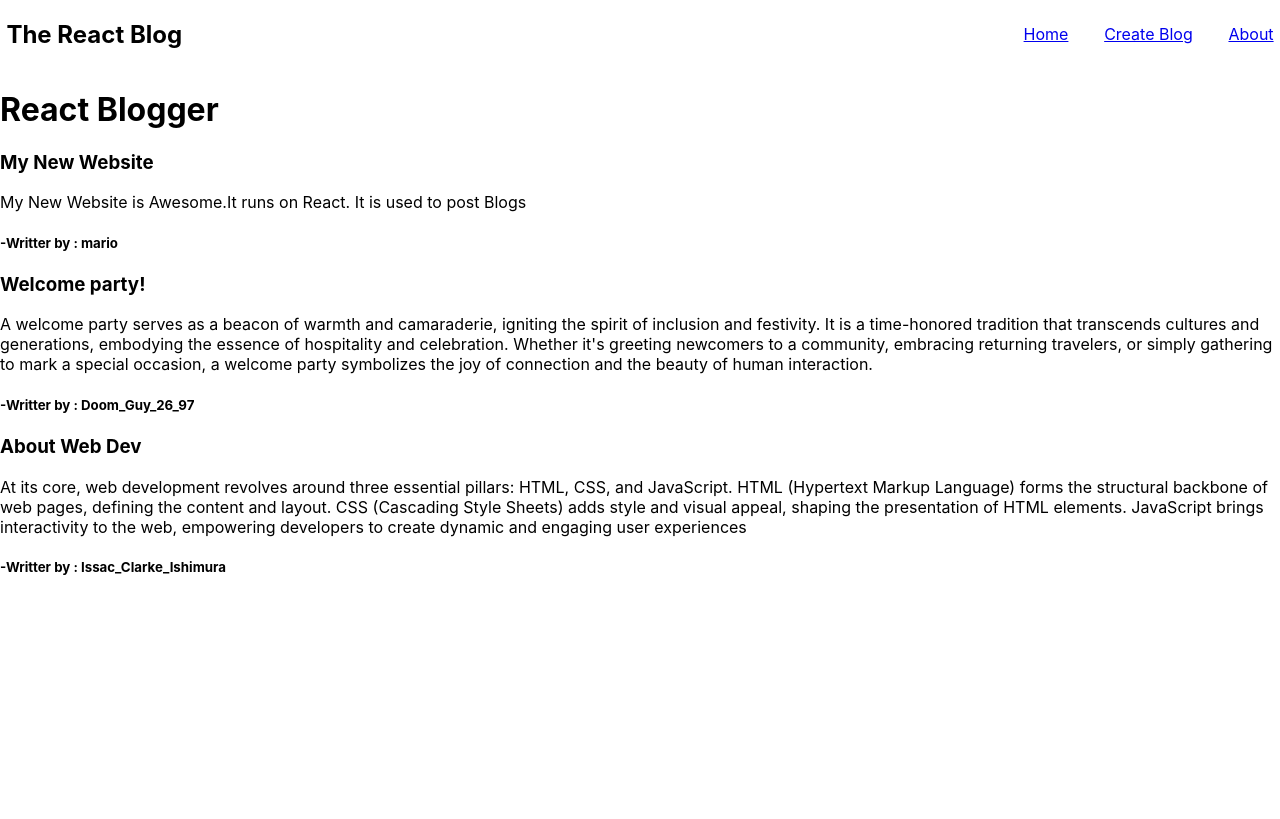
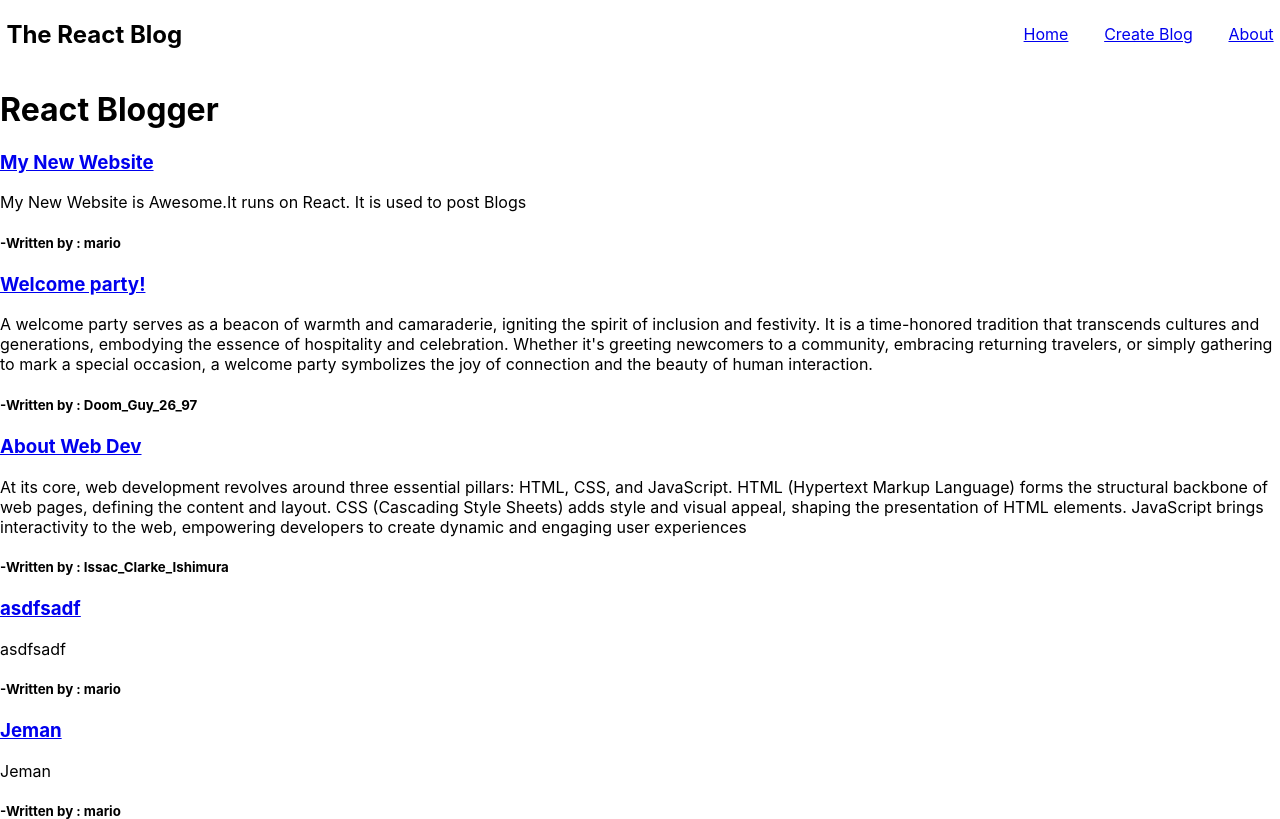
Before and after one commit to Jeman-Kumar-97-06/MY_Projects, a React (Create React App) app in the folder React_JS Projects/react_blog/: page / in a window 1280 px wide. Built offline with nearby package versions, Linux system fonts and the light colour scheme; data requests are answered from the project's data file.

Commit message:
Day 22 -- Made changes in react_blog --02/02/24

```diff
--- a/React_JS Projects/react_blog/data/db.json
+++ b/React_JS Projects/react_blog/data/db.json
@@ -1,7 +1,34 @@
 {
-    "blogs":[
-        {"title":"My New Website","body":"My New Website is Awesome.It runs on React. It is used to post Blogs","author":"mario","id":1},
-        {"title":"Welcome party!","body":"A welcome party serves as a beacon of warmth and camaraderie, igniting the spirit of inclusion and festivity. It is a time-honored tradition that transcends cultures and generations, embodying the essence of hospitality and celebration. Whether it's greeting newcomers to a community, embracing returning travelers, or simply gathering to mark a special occasion, a welcome party symbolizes the joy of connection and the beauty of human interaction.","author":"Doom_Guy_26_97","id":2},
-        {"title":"About Web Dev","body":"At its core, web development revolves around three essential pillars: HTML, CSS, and JavaScript. HTML (Hypertext Markup Language) forms the structural backbone of web pages, defining the content and layout. CSS (Cascading Style Sheets) adds style and visual appeal, shaping the presentation of HTML elements. JavaScript brings interactivity to the web, empowering developers to create dynamic and engaging user experiences","author":"Issac_Clarke_Ishimura","id":3}
-    ]
+  "blogs": [
+    {
+      "title": "My New Website",
+      "body": "My New Website is Awesome.It runs on React. It is used to post Blogs",
+      "author": "mario",
+      "id": "1"
+    },
+    {
+      "title": "Welcome party!",
+      "body": "A welcome party serves as a beacon of warmth and camaraderie, igniting the spirit of inclusion and festivity. It is a time-honored tradition that transcends cultures and generations, embodying the essence of hospitality and celebration. Whether it's greeting newcomers to a community, embracing returning travelers, or simply gathering to mark a special occasion, a welcome party symbolizes the joy of connection and the beauty of human interaction.",
+      "author": "Doom_Guy_26_97",
+      "id": "2"
+    },
+    {
+      "title": "About Web Dev",
+      "body": "At its core, web development revolves around three essential pillars: HTML, CSS, and JavaScript. HTML (Hypertext Markup Language) forms the structural backbone of web pages, defining the content and layout. CSS (Cascading Style Sheets) adds style and visual appeal, shaping the presentation of HTML elements. JavaScript brings interactivity to the web, empowering developers to create dynamic and engaging user experiences",
+      "author": "Issac_Clarke_Ishimura",
+      "id": "3"
+    },
+    {
+      "id": "0ff3",
+      "title": "asdfsadf",
+      "body": "asdfsadf",
+      "author": "mario"
+    },
+    {
+      "id": "1e77",
+      "title": "Jeman",
+      "body": "Jeman",
+      "author": "mario"
+    }
+  ]
 }
--- a/React_JS Projects/react_blog/src/App.js
+++ b/React_JS Projects/react_blog/src/App.js
@@ -2,6 +2,7 @@ import Navbar from './Navbar';
 import Home from './Home';
 import Create from './Create';
 import About from './About';
+import BlogDetails from './BlogDetails';
 import './App.css';
 import {BrowserRouter as Router, Route, Routes} from 'react-router-dom';
 function App() {
@@ -16,6 +17,7 @@ function App() {
         <Route exact path='/' element={<Home/>}/>
         <Route path='/create' element={<Create/>}/>
         <Route path='/about' element={<About/>}/>
+        <Route path='/blogs/:id' element={<BlogDetails/>}/>
       </Routes>
       </div>
     </Router>
--- /dev/null
+++ b/React_JS Projects/react_blog/src/BlogDetails.js
@@ -0,0 +1,28 @@
+import {useParams} from 'react-router-dom';
+import useFetch from './customUseFetchHook';
+const BlogDetails = () => {
+    const {id} = useParams();
+    const {data:blog, error,isPending} = useFetch('http://localhost:1234/blogs/'+id);
+    const handleClick = () => {
+        fetch('http://localhost:1234/blogs/'+blog.id,{
+            method:"DELTE"
+        }).then(()=>{
+            console.log("deleted")
+        })
+    }
+    return (
+        <div className="blog-details">
+            {isPending && <div>Loading...</div>}
+            {error && <div>{error}</div>}
+            {blog && (
+                <article>
+                    <h2>{blog.title}</h2>
+                    <p>{blog.body}</p>
+                    <h4>Written by - {blog.author}</h4>
+                    <button onClick={handleClick}>Delete</button>
+                </article>
+            )}
+        </div>
+        )
+}
+export default BlogDetails;
--- a/React_JS Projects/react_blog/src/BlogList.js
+++ b/React_JS Projects/react_blog/src/BlogList.js
@@ -1,14 +1,17 @@
-
+import {Link} from 'react-router-dom';
 const BlogList = (props) => {
     const blogs = props.blogs;
     return (
         <div className="all-blogs">
             {blogs.map(blog=>(
                 <div className="each-blog" key={blog.id}>
+                    <Link to={`/blogs/${blog.id}`}>
                     <h3>{blog.title}</h3>
+                    </Link>
                     <p className="blog-body">{blog.body}</p>
-                    <h5 className="blog-author">-Writter by : {blog.author}</h5>
+                    <h5 className="blog-author">-Written by : {blog.author}</h5>
                 </div>
+
             ))}
         </div>
         )
--- a/React_JS Projects/react_blog/src/Create.js
+++ b/React_JS Projects/react_blog/src/Create.js
@@ -1,10 +1,45 @@
+import {useState} from 'react';
+import {redirect} from 'react-router-dom';
 const Create = () => {
+    const [title,setTitle] = useState('');
+    const [body,setBody]   = useState('');
+    const [author,setAuthor] = useState('mario');
+    const [isPending,setIsPending] = useState(false);
+
+    const handleSubmit = (e) => {
+        e.preventDefault();
+        console.log("dnoe");
+        const blog = {title,body,author};
+        setIsPending(true);
+
+        fetch('http://localhost:1234/blogs',{
+            method:"POST",
+            headers:{"Content-Type":"application/json"},
+            body:JSON.stringify(blog)
+        }).then(()=>{
+            setIsPending(false);
+            redirect('/');
+        })
+    }
     return (
-        <form action="" className="createBlog">
-            <textarea name="" id="" cols="30" rows="10" className="new-blog-body"></textarea>
-            <button type="submit">Submit</button>
-        </form>
+        <div className="createBlog">
+            <h2>Add a new blog:-</h2>
+            <form onSubmit={handleSubmit}>
+                <label>Blog Title:</label>
+                <input type="text" required value={title} onChange={(e)=>setTitle(e.target.value)}/>
+                <label>Blog Body:</label>
+                <textarea required value={body} onChange={(e)=>setBody(e.target.value)}></textarea>
+                <label>Blog Author:</label>
+                <select value={author} onChange={(e)=>setAuthor(e.target.value)}>
+                    <option value="Doom_Guy_26">Doom_Guy_26</option>
+                    <option value="Vaga_Bond">Vaga_Bond</option>
+                    <option value="Surekha">Surekha</option>
+                </select>
+                {!isPending && <button>Add Blog</button>}
+                {isPending && <button disabled>Adding Blog ...</button>}
+            </form>
+        </div>
     )
 }
 
-export default Create
+export default Create;
```
